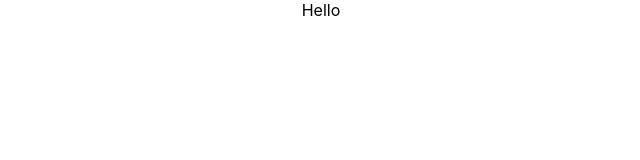
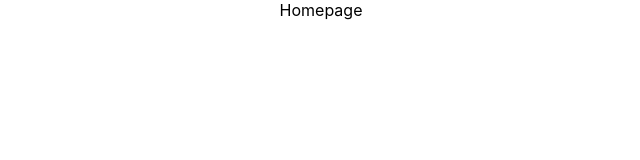
Before and after one commit to Bwalker01/places-app-second-try, a JavaScript app: page / in a window 1280 px wide. Shown: the top 160 px of the page, without its empty margins (319-959 px from the left). Built offline with nearby package versions, Linux system fonts and the light colour scheme; the HTML template or start-up script is replaced by a standard one.

Commit message:
changing homepage

```diff
--- a/src/App.js
+++ b/src/App.js
@@ -1,11 +1,7 @@
-import './App.css';
+import "./App.css";
 
 function App() {
-  return (
-    <div className="App">
-      Hello
-    </div>
-  );
+  return <div className="App">Homepage</div>;
 }
 
 export default App;
```
Also changed, not shown: 1 other file (tests, documents, lock files or other folders).
